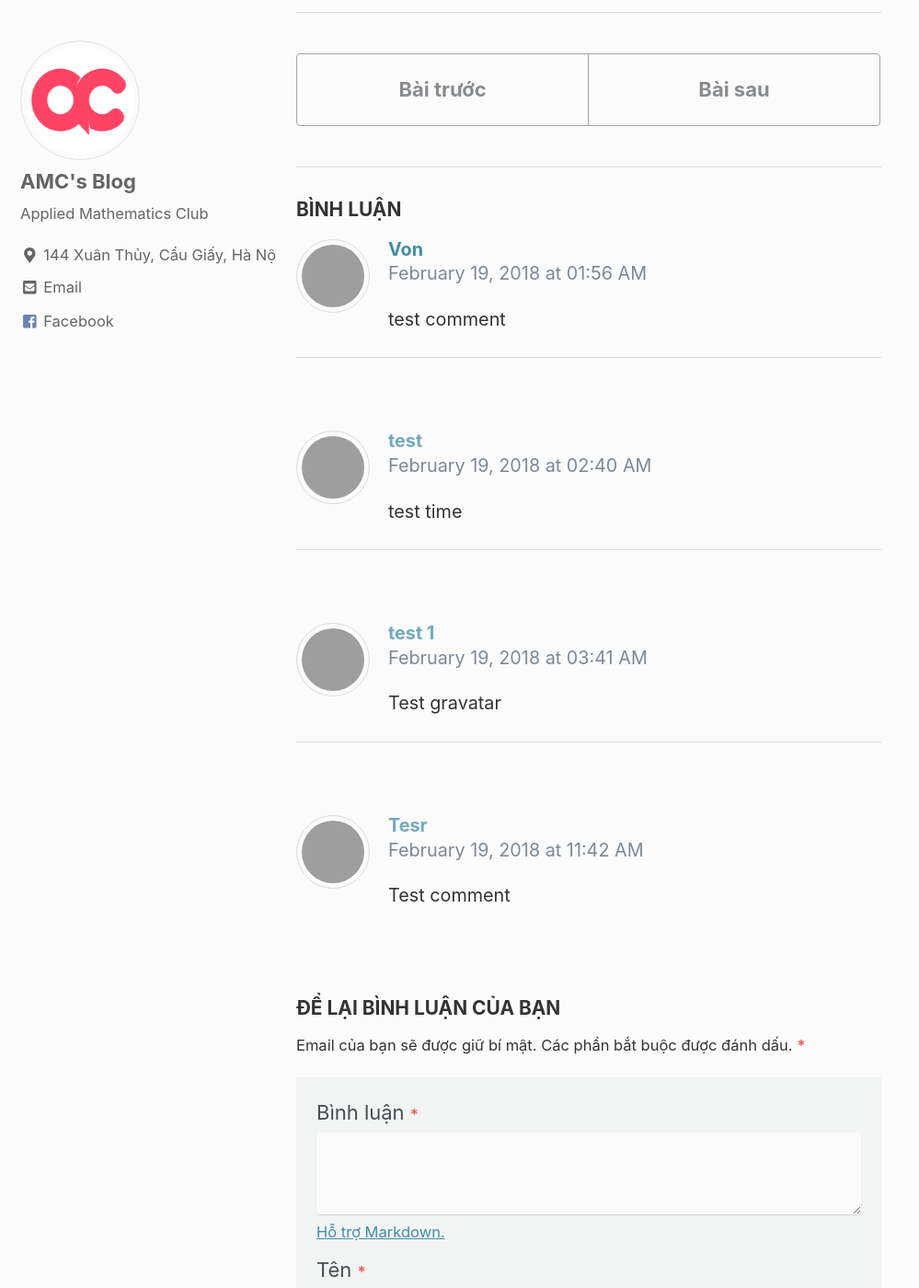
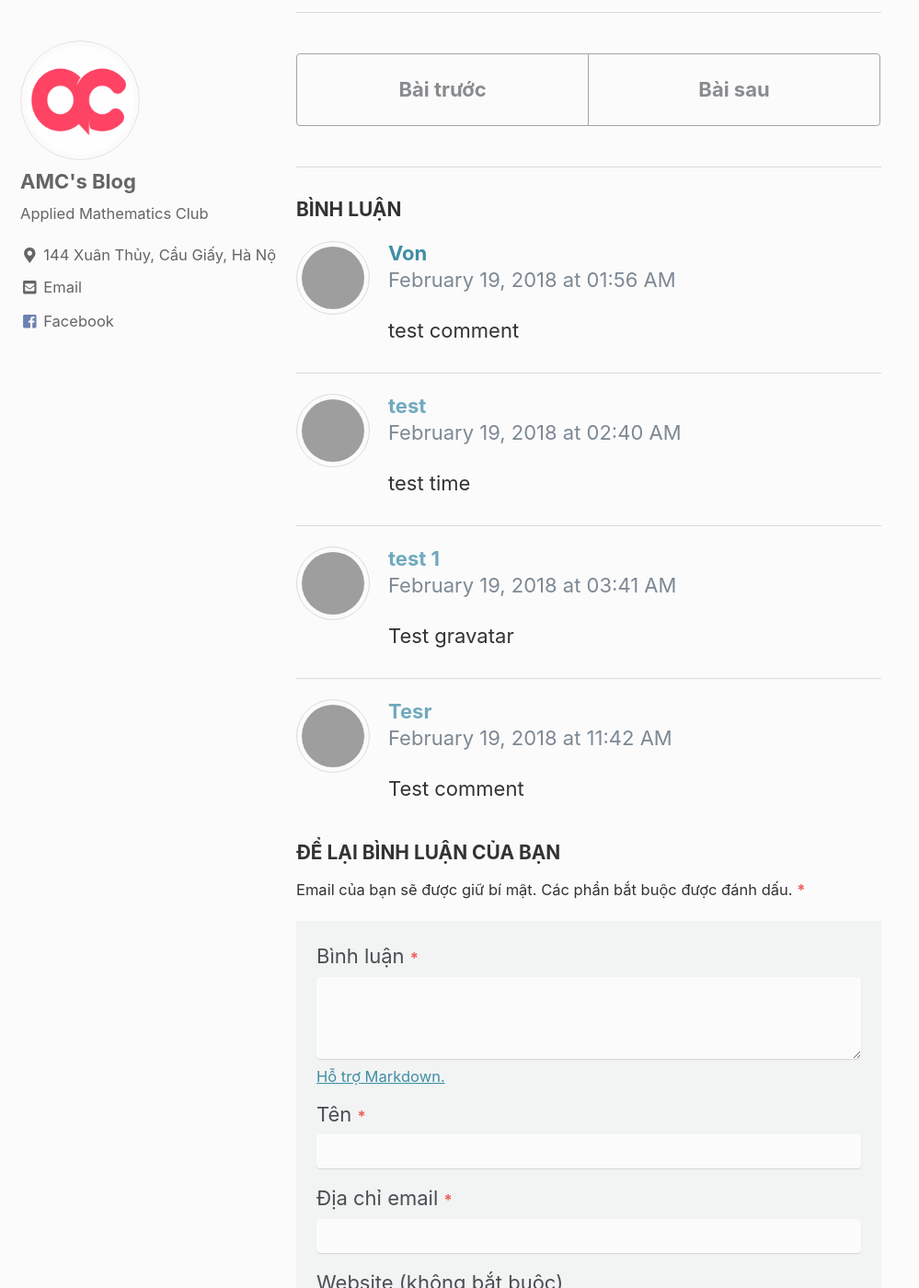
Before and after one commit to amcblog/testvon.github.io, a Jekyll site: the page built from _posts/theory/2018-02-11-test-theory-1.md, in a window 1280 px wide and 1400 px high, scrolled down 660 px. Shown: the whole window at 92% size, without its empty margins (0-999 px from the left). Built offline with Jekyll 4.4.1, drawn with Linux system fonts in a browser that asks for light colours; nearby versions of some CDN libraries; grey boxes are pictures that could not be loaded.

Commit message:
Update main.scss

```diff
--- a/assets/css/main.scss
+++ b/assets/css/main.scss
@@ -6,56 +6,3 @@
 
 @import "minimal-mistakes/skins/{{ site.minimal_mistakes_skin | default: 'default' }}"; // skin
 @import "minimal-mistakes"; // main partials
-
-/* ==========================================================================
-   Comments
-   ========================================================================== */
-
-#comment-form-reply {
-  display: inline;
-}
-
-.comment {
-  @include clearfix();
-  margin: 1em 0;
-  position: relative;
-  margin-bottom: 4em;
-  font-size: 0.9em;
-
-  &:not(:last-child) {
-    border-bottom: 1px solid $border-color;
-  }
-
-  // comment replies
-  &.child {
-    margin-left: 4.5em;
-
-    &:before,
-    &:after {
-      position: absolute;
-      left: 1.5em;
-      content: '';
-      width: 0.5em;
-      background-color: #e3e3e3;
-    }
-
-    &:before {
-      top: -3em;
-      height: 2em;
-    }
-
-    &:after {
-      top: 4em;
-      bottom: -1em;
-    }
-  }
-}
-
-.comment__reply {
-  margin: 0;
-  margin-left: 80px;
-
-  a {
-    text-decoration: none;
-  }
-}
```
